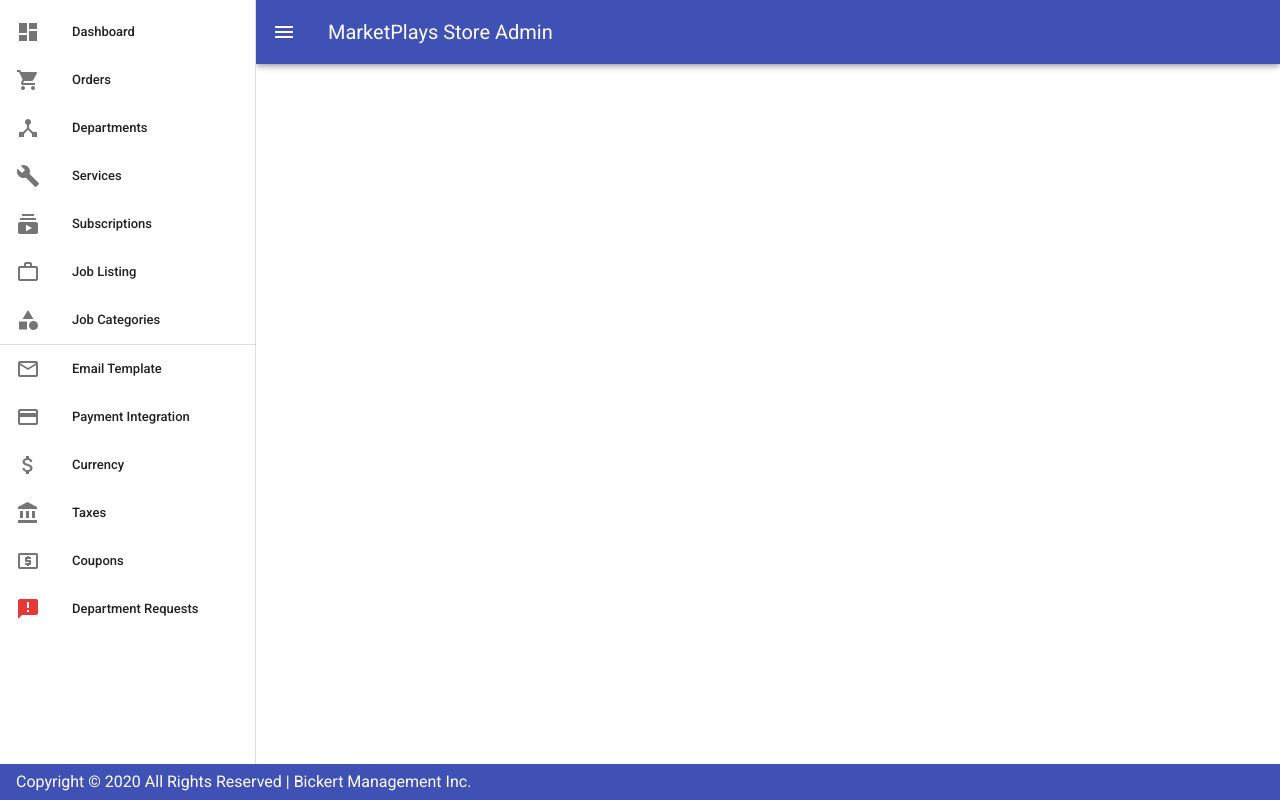
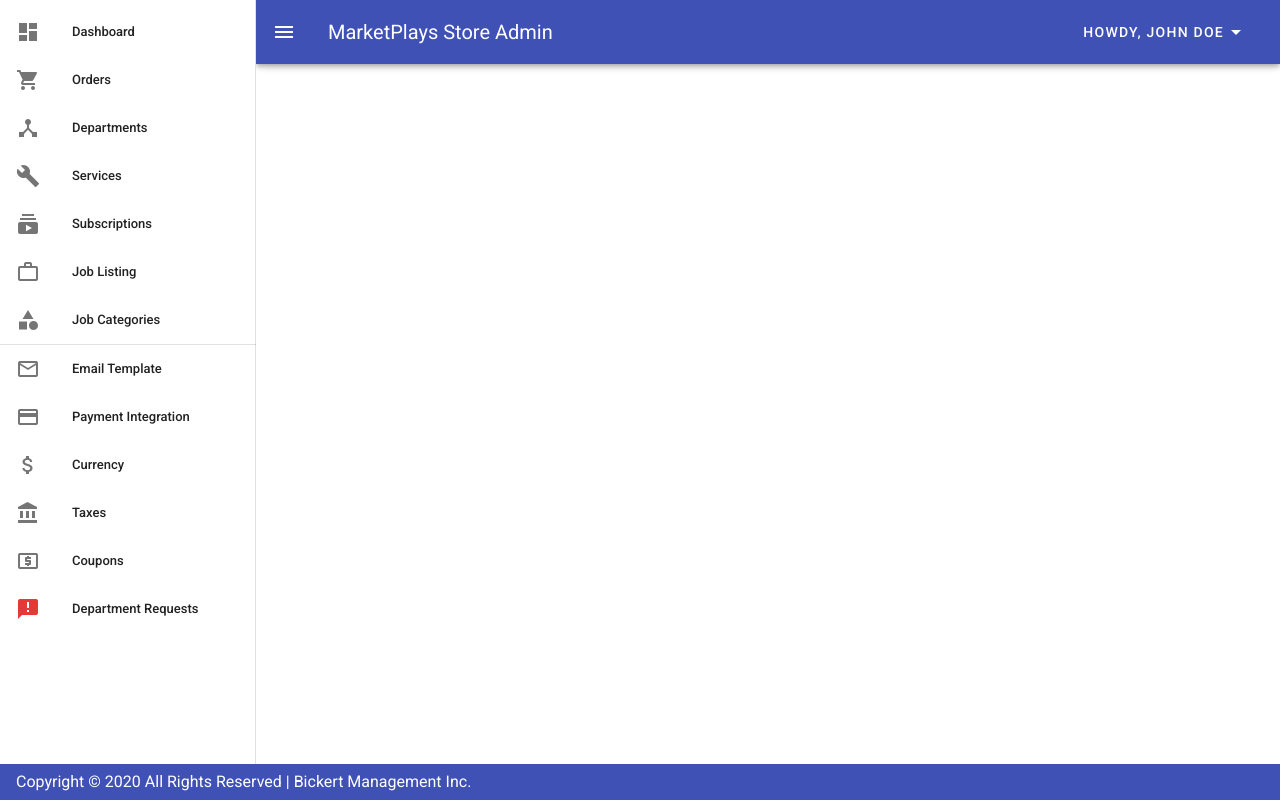
Before and after one commit to ismaeljhon/marketplays-store-admin, a Vue app: page / in a window 1280 px wide. Built offline with nearby package versions, Linux system fonts and the light colour scheme.

Commit message:
Ad profile dropdown

```diff
--- a/src/App.vue
+++ b/src/App.vue
@@ -27,6 +27,24 @@
     >
       <v-app-bar-nav-icon @click.stop="drawer = !drawer"></v-app-bar-nav-icon>
       <v-toolbar-title>MarketPlays Store Admin</v-toolbar-title>
+      <v-spacer></v-spacer>
+      <v-menu offset-y>
+        <template v-slot:activator="{ on, attrs }">
+          <v-btn
+            color="white"
+            v-bind="attrs"
+            v-on="on"
+            text
+          >
+            Howdy, John Doe <v-icon>arrow_drop_down</v-icon>
+          </v-btn>
+        </template>
+        <v-list>
+          <v-list-item @click.prevent="logout">
+            <v-list-item-title><v-icon class="mr-2">exit_to_app</v-icon>Logout</v-list-item-title>
+          </v-list-item>
+        </v-list>
+      </v-menu>
     </v-app-bar>
 
     <v-main>
@@ -77,5 +95,9 @@
         { key: "department-requests", label: "Department Requests", icon: "announcement", icon_color: "red darken-1"},
       ]
     }),
+    methods: {
+      logout() {
+      }
+    }
   }
 </script>
```
